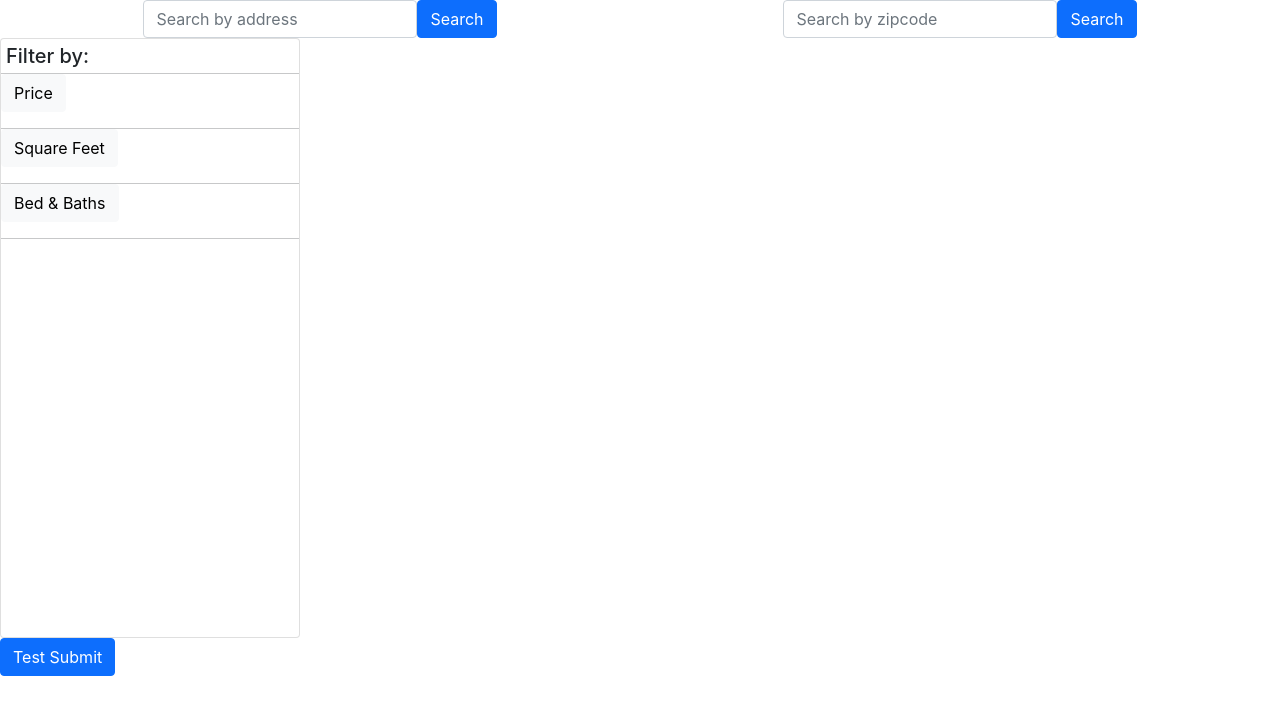
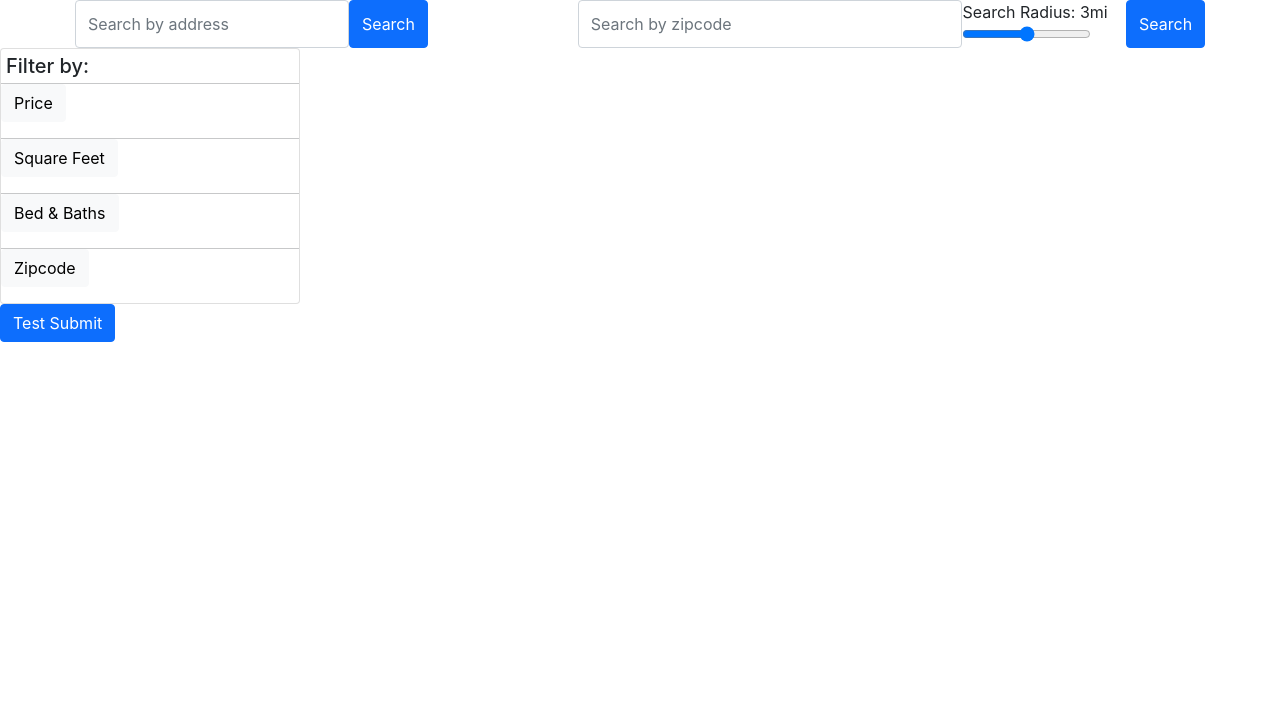
Before and after one commit to YipAnthony/symptoStreet, a React (Create React App) app in the folder client/: page / in a window 1280 px wide. Shown: the top 714 px of the page. Built offline with nearby package versions, Linux system fonts and the light colour scheme.

Commit message:
Add zipcode search with associated radius slider

```diff
--- a/client/src/App.js
+++ b/client/src/App.js
@@ -13,7 +13,13 @@ function App() {
     .then(data => console.log(data))
   }
 
-  const [ searchInput, setSearchInput ] = useState("")
+  const [ searchInput, setSearchInput ] = useState(
+    {
+      address: "",
+      zipcode: "",
+      zipcodeRadius: "3",
+    }
+  )
   const [ searchFilters, setSearchFilters ] = useState(
     {
       priceInputMin: "",
@@ -22,8 +28,6 @@ function App() {
       sqftInputMax: "",
       bedsInput: "",
       bathsInput: "",
-      zipcode: "",
-      zipcodeRadius: "",
     })
 
   return (
--- a/client/src/components/SearchBar.js
+++ b/client/src/components/SearchBar.js
@@ -2,10 +2,25 @@ import React from 'react'
 
 export default function SearchBar(props) {
     const { searchInput, setSearchInput } = props
+    const { address, zipcode, zipcodeRadius } = searchInput
+
 
     const handleSearchInput = (e) => {
         const userInput = e.target.value
-        setSearchInput(userInput)
+
+        // Test if zipcode is type Number
+        const numberRegex = /^[0-9]*$/
+        const isZipcodeANumber = numberRegex.test(userInput)
+
+        if (e.target.id === "zipcode" && !isZipcodeANumber) {
+            return
+        }
+        setSearchInput(prev => {
+            return {
+                ...prev,
+                [e.target.id]: userInput
+            }
+        })
     }
 
     return (
@@ -13,10 +28,10 @@ export default function SearchBar(props) {
             <form className="d-flex justify-content-around">
                 <div className="d-flex">
                     <input
-                        id="addressSearch"
+                        id="address"
                         className="form-control mr-sm-2"
                         type="search"
-                        value={searchInput}
+                        value={address}
                         onChange={handleSearchInput}
                         placeholder="Search by address"
                     />
@@ -24,13 +39,17 @@ export default function SearchBar(props) {
                 </div>
                 <div className="d-flex">
                     <input
-                        id="zipcodeSearch"
+                        id="zipcode"
                         className="form-control mr-sm-2"
                         type="search"
-                        value={searchInput}
+                        value={zipcode}
                         onChange={handleSearchInput}
                         placeholder="Search by zipcode"
                     />
+                    <div className="zipcodeSlideContainer">
+                        <label>Search Radius: {zipcodeRadius}mi</label>
+                        <input type="range" min="1" max="5" value={zipcodeRadius} onChange={handleSearchInput} className="slider" id="zipcodeRadius"/>
+                    </div>
                     <button className="btn btn-primary">Search</button>
 
                 </div>
--- a/client/src/components/SearchFilters.js
+++ b/client/src/components/SearchFilters.js
@@ -9,7 +9,7 @@ export default function SearchFilters(props) {
     const handleChange = (e) => {
         const input = e.target.value
 
-        // price input must be type Number
+        // price & sqft input must be type Number
         const priceRegex = /^[$0-9\s][0-9,.\s]*$/
         const isValidNumber = priceRegex.test(input)
 
@@ -141,6 +141,19 @@ export default function SearchFilters(props) {
                 </div>
             </div>
             <hr/>
+
+            <p id="zipcodeFilter">
+                <button
+                    className="btn btn-light"
+                    type="button"
+                    data-bs-toggle="collapse"
+                    data-bs-target="#collapseZipcodeFilter"
+                    aria-expanded="false"
+                    aria-controls="collapseZipcodeFilter"
+                >
+                    Zipcode
+                </button>
+            </p>
         </div>
     )
 }
--- a/client/src/index.css
+++ b/client/src/index.css
@@ -18,7 +18,6 @@ hr {
 
 #searchFilterContainer {
   max-width: 300px;
-  height: 600px;
 }
 
 #filterContainerTitle {
```
Also changed, not shown: 2 other files (tests, documents, lock files or other folders).
